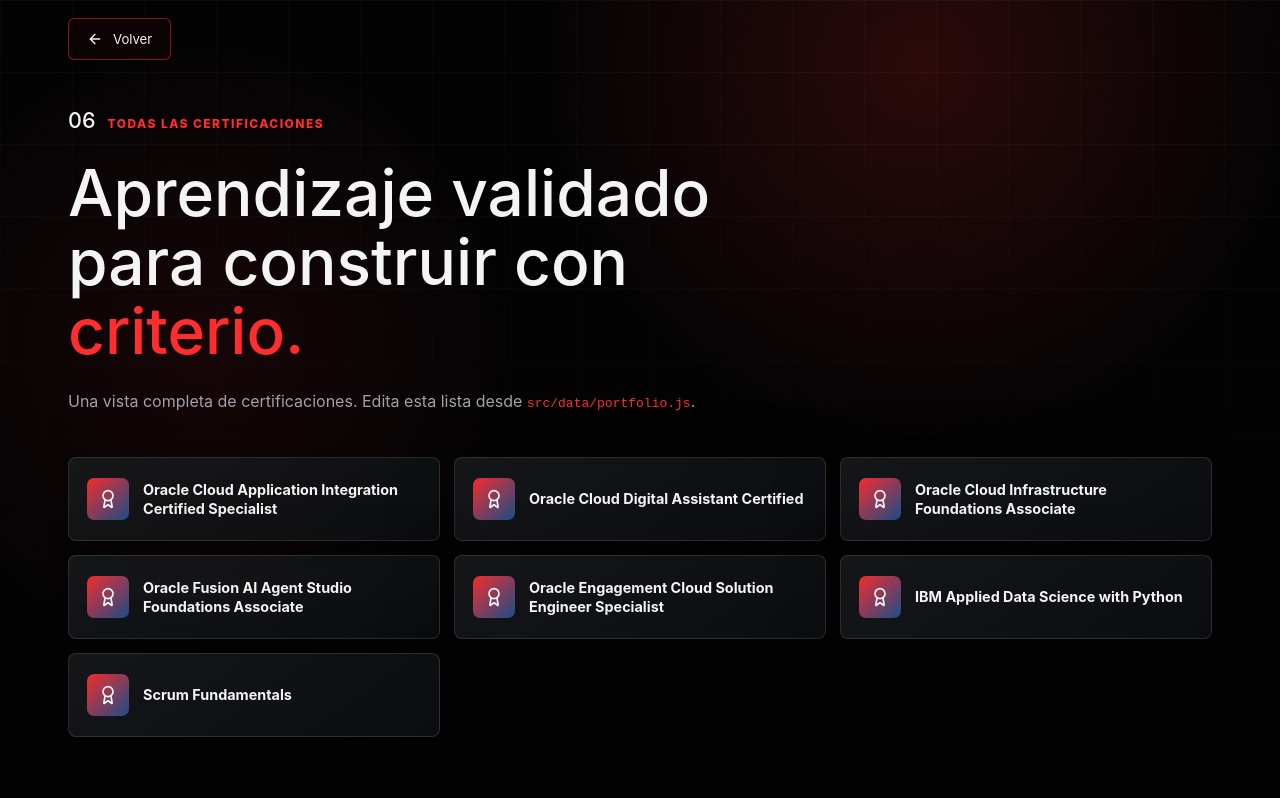
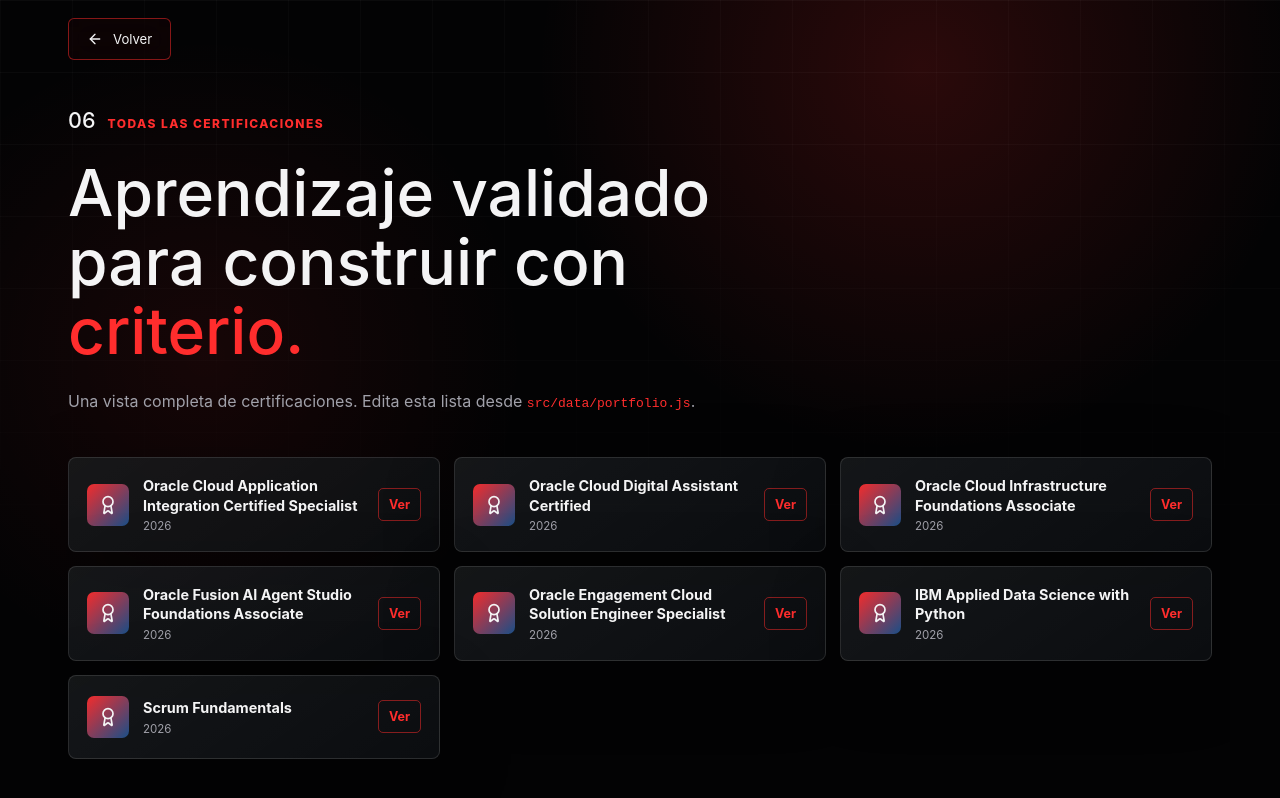
Before and after one commit to DanielSQN/mi-portafolio-web, a Next.js app: page /certificaciones in a window 1280 px wide. Shown: the top 798 px of the page. Built offline with nearby package versions, Linux system fonts and the light colour scheme; no server answers.

Commit message:
Add project actions and certification data

```diff
--- a/src/app/certificaciones/page.js
+++ b/src/app/certificaciones/page.js
@@ -1,6 +1,7 @@
 import { ArrowLeft, Award } from "lucide-react";
+import Image from "next/image";
 import Link from "next/link";
-import { certifications } from "@/data/portfolio";
+import certifications from "@/data/certifications.json";
 
 export const metadata = {
   title: "Certificaciones",
@@ -28,11 +29,23 @@
       </header>
       <section className="all-certifications-grid" aria-label="Todas las certificaciones">
         {certifications.map((certification) => (
-          <article className="cert-card glass-card" key={certification}>
+          <article className="cert-card glass-card" key={certification.name}>
             <span className="cert-icon">
-              <Award size={20} />
+              {certification.img ? (
+                <Image alt="" height={28} src={certification.img} width={28} />
+              ) : (
+                <Award size={20} />
+              )}
             </span>
-            <strong>{certification}</strong>
+            <span className="cert-content">
+              <strong>{certification.name}</strong>
+              <small>{certification.date}</small>
+            </span>
+            {certification.url ? (
+              <a className="cert-link" href={certification.url} aria-label={`Ver certificado ${certification.name}`}>
+                Ver
+              </a>
+            ) : null}
           </article>
         ))}
       </section>
--- a/src/app/globals.css
+++ b/src/app/globals.css
@@ -199,14 +199,62 @@
   max-width: 560px;
 }
 
+.hero-topline {
+  align-items: center;
+  display: flex;
+  gap: 14px;
+  justify-content: space-between;
+  margin-bottom: 18px;
+}
+
 .eyebrow,
 .section-kicker {
   color: var(--red);
   font-size: 0.75rem;
   font-weight: 800;
   letter-spacing: 0.12em;
-  margin: 0 0 18px;
+  margin: 0;
   text-transform: uppercase;
+}
+
+.section-kicker {
+  margin-bottom: 18px;
+}
+
+.availability-pill {
+  align-items: center;
+  background: rgba(9, 12, 10, 0.84);
+  border: 1px solid rgba(53, 214, 114, 0.32);
+  border-radius: 999px;
+  color: #d9ffe5;
+  display: inline-flex;
+  flex: 0 0 auto;
+  font-size: 0.72rem;
+  font-weight: 700;
+  gap: 8px;
+  padding: 8px 12px;
+}
+
+.availability-pill span {
+  animation: availability-pulse 1.4s ease-in-out infinite;
+  background: #35d66f;
+  border-radius: 50%;
+  box-shadow: 0 0 0 0 rgba(53, 214, 111, 0.42);
+  height: 9px;
+  width: 9px;
+}
+
+@keyframes availability-pulse {
+  0%,
+  100% {
+    opacity: 1;
+    box-shadow: 0 0 0 0 rgba(53, 214, 111, 0.42);
+  }
+
+  50% {
+    opacity: 0.55;
+    box-shadow: 0 0 0 7px rgba(53, 214, 111, 0);
+  }
 }
 
 .section-kicker span {
@@ -795,18 +843,34 @@
 }
 
 .card-heading h3 {
-  max-width: 82%;
+  max-width: 100%;
 }
 
-.card-heading a {
+.project-actions {
+  display: grid;
+  gap: 10px;
+  grid-template-columns: repeat(2, minmax(0, 1fr));
+  margin-top: auto;
+}
+
+.project-actions a,
+.cert-link {
   align-items: center;
   border: 1px solid var(--line-red);
   border-radius: 5px;
   color: var(--red);
   display: inline-flex;
-  height: 32px;
+  font-size: 0.78rem;
+  font-weight: 700;
+  gap: 7px;
+  min-height: 36px;
   justify-content: center;
-  width: 32px;
+  padding: 8px 10px;
+}
+
+.project-card {
+  display: flex;
+  flex-direction: column;
 }
 
 .tag-row {
@@ -1012,8 +1076,9 @@
 
 .cert-card {
   align-items: center;
-  display: flex;
+  display: grid;
   gap: 14px;
+  grid-template-columns: auto 1fr auto;
   min-height: 84px;
   padding: 18px;
 }
@@ -1026,11 +1091,32 @@
   height: 42px;
   justify-content: center;
   min-width: 42px;
+  overflow: hidden;
+}
+
+.cert-icon img {
+  height: 28px;
+  object-fit: contain;
+  width: 28px;
+}
+
+.cert-content {
+  display: grid;
+  gap: 4px;
 }
 
 .cert-card strong {
   font-size: 0.9rem;
   line-height: 1.35;
+}
+
+.cert-card small {
+  color: var(--muted);
+  font-size: 0.72rem;
+}
+
+.cert-link {
+  min-height: 32px;
 }
 
 .cert-action {
--- /dev/null
+++ b/src/data/certifications.json
@@ -0,0 +1,44 @@
+[
+  {
+    "name": "Oracle Cloud Application Integration Certified Specialist",
+    "date": "2026",
+    "img": "",
+    "url": "#contacto"
+  },
+  {
+    "name": "Oracle Cloud Digital Assistant Certified",
+    "date": "2026",
+    "img": "",
+    "url": "#contacto"
+  },
+  {
+    "name": "Oracle Cloud Infrastructure Foundations Associate",
+    "date": "2026",
+    "img": "",
+    "url": "#contacto"
+  },
+  {
+    "name": "Oracle Fusion AI Agent Studio Foundations Associate",
+    "date": "2026",
+    "img": "",
+    "url": "#contacto"
+  },
+  {
+    "name": "Oracle Engagement Cloud Solution Engineer Specialist",
+    "date": "2026",
+    "img": "",
+    "url": "#contacto"
+  },
+  {
+    "name": "IBM Applied Data Science with Python",
+    "date": "2026",
+    "img": "",
+    "url": "#contacto"
+  },
+  {
+    "name": "Scrum Fundamentals",
+    "date": "2026",
+    "img": "",
+    "url": "#contacto"
+  }
+]
--- a/src/data/portfolio.js
+++ b/src/data/portfolio.js
@@ -164,16 +164,6 @@
   }
 ];
 
-export const certifications = [
-  "Oracle Cloud Application Integration Certified Specialist",
-  "Oracle Cloud Digital Assistant Certified",
-  "Oracle Cloud Infrastructure Foundations Associate",
-  "Oracle Fusion AI Agent Studio Foundations Associate",
-  "Oracle Engagement Cloud Solution Engineer Specialist",
-  "IBM Applied Data Science with Python",
-  "Scrum Fundamentals"
-];
-
 export const interests = [
   "Motos",
   "Gaming",
```
Also changed, not shown: src/components/CertificationsSection.js (+22 -4 lines), src/components/HeroSection.js (+7 -1 lines), src/components/ProjectCard.js (+12 -4 lines), src/data/projects.json (+14 -9 lines).
